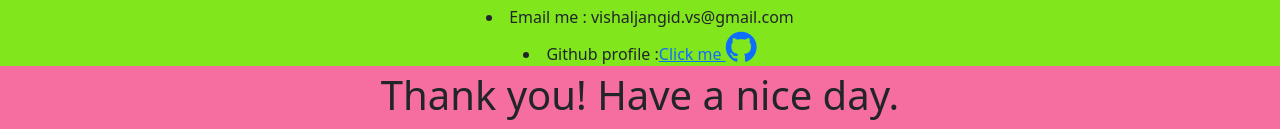
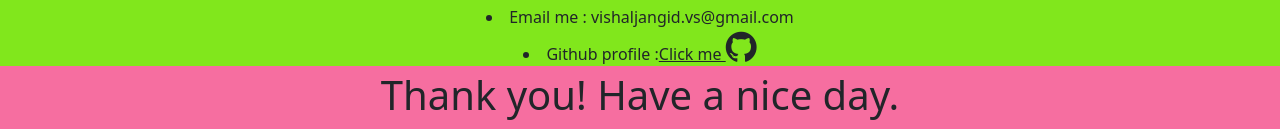
Before and after one commit to Vishalsuthar88/MyBeginnerPortfolio, a plain HTML site: page index.html in a window 1280 px wide. Shown: the part 1041-1170 px from the top of the page. Drawn offline with nearby package versions, Linux system fonts and the light colour scheme.

Commit message:
Update style.css

```diff
--- a/style.css
+++ b/style.css
@@ -55,3 +55,7 @@
 .contact{
     background-color: rgb(129, 231, 28);
 }
+.textd{
+    /* text-decoration: none; */
+    color: inherit;
+}
```
